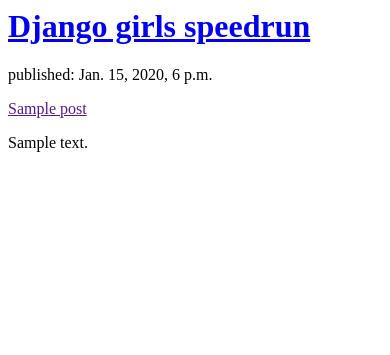
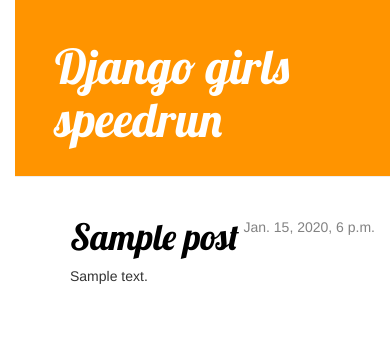
Before and after one commit to KamiworksCat/djangogirls_speedrun, a Django app: template blog/templates/blog/post_list.html in a window 390 px wide. Shown: the top 355 px of the page. Run offline with Django 3.2, Linux system fonts and the light colour scheme; the template is opened without the code that fills it: values that come from a table or form of the project are taken from there, others are empty; tables that the repository leaves empty hold one stand-in row (values such as "Sample post"); some libraries are stand-ins or nearby versions.

Commit message:
Update for enhancement and blog functionality

```diff
--- /dev/null
+++ b/blog/static/css/blog.css
@@ -0,0 +1,56 @@
+body {
+    padding-left: 15px;
+}
+
+.page-header {
+    background-color: #ff9400;
+    margin-top: 0;
+    padding: 20px 20px 20px 40px;
+}
+
+.page-header h1, .page-header h1 a, .page-header h1 a:visited, .page-header h1 a:active {
+    color: #ffffff;
+    font-size: 36pt;
+    text-decoration: none;
+}
+
+.content {
+    margin-left: 40px;
+}
+
+h1, h2, h3, h4 {
+    font-family: 'Lobster', cursive;
+}
+
+h1 a {
+    color: #FCA205;
+    font-family: 'Lobster';
+}
+
+.date {
+    float: right;
+    color: #828282;
+}
+
+.save {
+    float: right;
+}
+
+.post-form textarea, .post-form input {
+    width: 100%;
+}
+
+.top-menu, .top-menu:hover, .top-menu:visited {
+    color: #ffffff;
+    float: right;
+    font-size: 26pt;
+    margin-right: 20px;
+}
+
+.post {
+    margin-bottom: 70px;
+}
+
+.post h1 a, .post h1 a:visited {
+    color: #000000;
+}
--- /dev/null
+++ b/blog/templates/blog/base.html
@@ -0,0 +1,29 @@
+{% load staticfiles %}
+<html>
+    <head>
+        <title>
+            Cat's blog
+        </title>
+        <link rel="stylesheet" href="//maxcdn.bootstrapcdn.com/bootstrap/3.2.0/css/bootstrap.min.css">
+        <link rel="stylesheet" href="//maxcdn.bootstrapcdn.com/bootstrap/3.2.0/css/bootstrap-theme.min.css">
+        <link rel="stylesheet" href="{% static 'css/blog.css' %}">
+        <link href="http://fonts.googleapis.com/css?family=Lobster&subset=latin,latin-ext" rel="stylesheet"type="text/css">
+    </head>
+    <body>
+        <div class="page-header">
+            <h1>
+                <a href="#">
+                    Django girls speedrun
+                </a>
+            </h1>
+        </div>
+        <div class="content container">
+            <div class="row">
+                <div class="col-md-8">
+                    {% block content %}
+                    {% endblock %}
+                </div>
+            </div>
+        </div>
+    </body>
+</html>
--- a/blog/templates/blog/post_list.html
+++ b/blog/templates/blog/post_list.html
@@ -1,25 +1,14 @@
-<html>
-    <head>
-        <title>
-            Cat's blog
-        </title>
-    </head>
-    <body>
-        <div>
+{% extends 'blog/base.html' %}
+{% block content %}
+    {% for post in posts %}
+        <div class="post">
+            <div class="date">
+                {{ post.published_date }}
+            </div>
             <h1>
-                <a href="#">
-                    Django girls speedrun
-                </a>
+                <a href="{% url 'blog.views.post_detail' pk=post.pk %}">{{ post.title }}</a>
             </h1>
+            <p>{{ post.text|linebreaks }}</p>
         </div>
-        <div>
-            {% for post in posts %}
-                <div>
-                    <p>published: {{ post.published_date }}</p>
-                    <p><a href="">{{ post.title }}</a> </p>
-                    <p>{{ post.text|linebreaks }}</p>
-                </div>
-            {% endfor %}
-        </div>
-    </body>
-</html>
+    {% endfor %}
+{% endblock %}
--- a/blog/urls.py
+++ b/blog/urls.py
@@ -3,4 +3,5 @@
 
 urlpatterns = [
     url(r'^$', views.post_list),
+    url(r'^post/(?P<pk>[0-9]+)/$', views.post_detail),
 ]
```
Also changed, not shown: blog/templates/blog/post_detail.html (added, +13 -0 lines), blog/views.py (+6 -2 lines).
